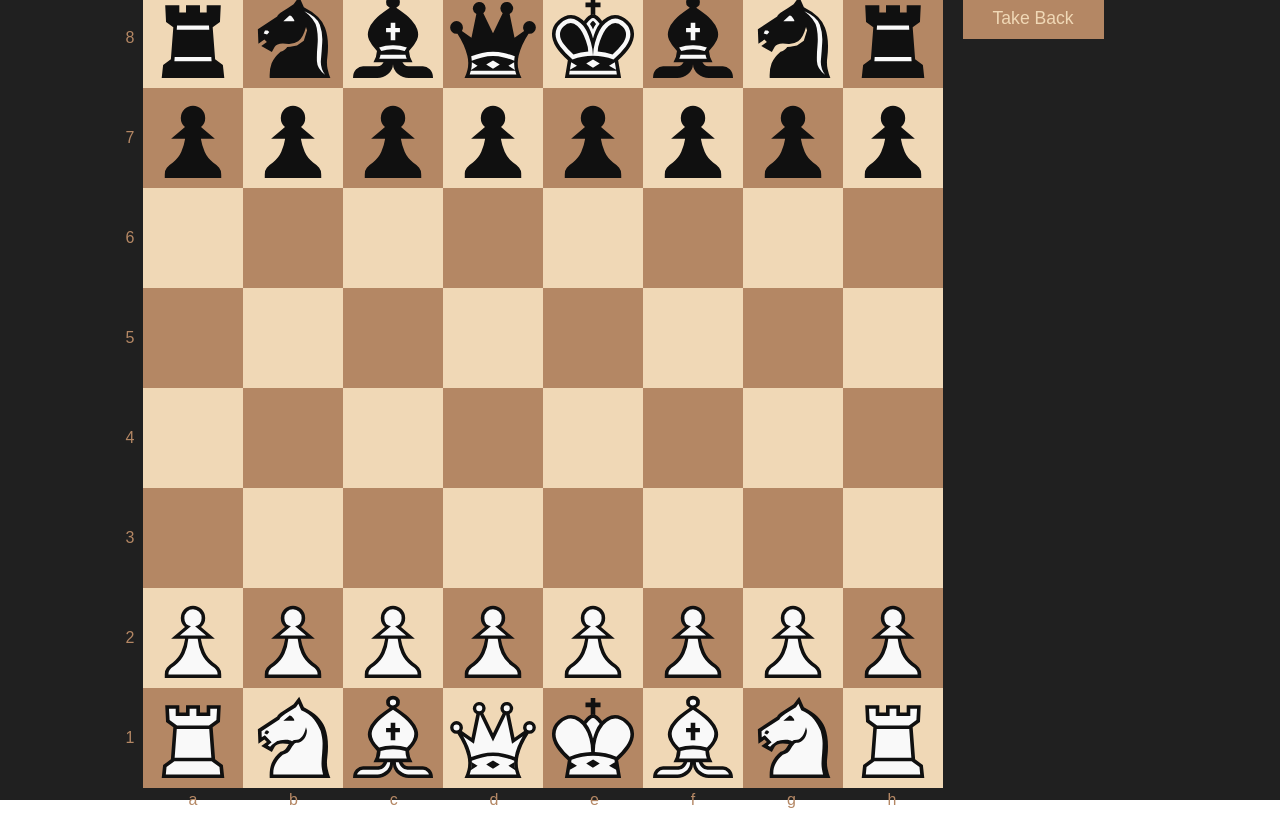
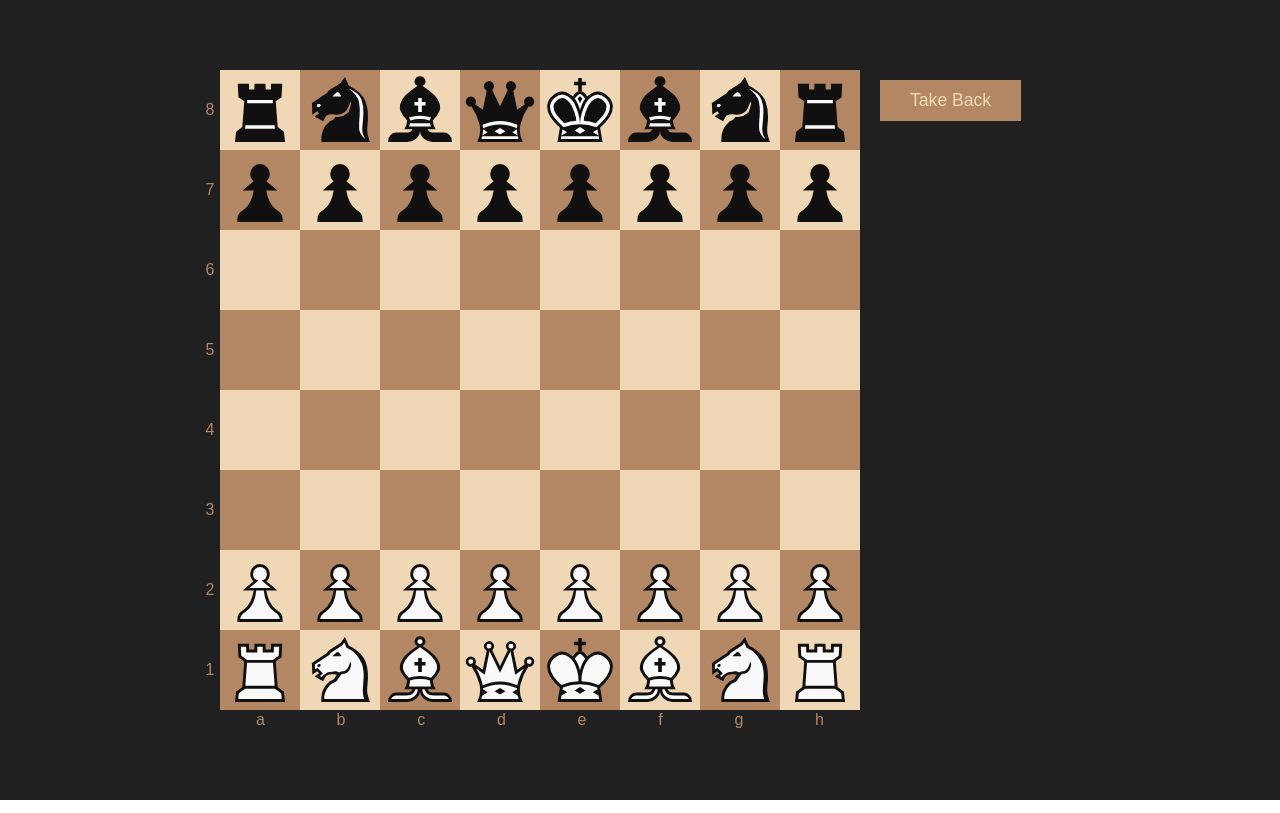
Before and after one commit to dnp314/chessboard, a React (Vite) app in the folder chessboard/: page / in a window 1280 px wide. Built offline with nearby package versions, Linux system fonts and the light colour scheme; a web font is replaced by a local one.

Commit message:
Reduced the board size

```diff
--- a/chessboard/src/constants.css
+++ b/chessboard/src/constants.css
@@ -1,5 +1,5 @@
 :root {
-    --tile-size : 100px;
+    --tile-size : 80px;
     --light-tile : #F0D8B6;
     --dark-tile : #B48764;
     --bg-color : #202020;
```
